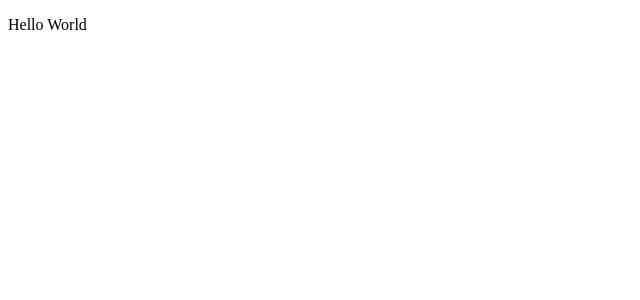
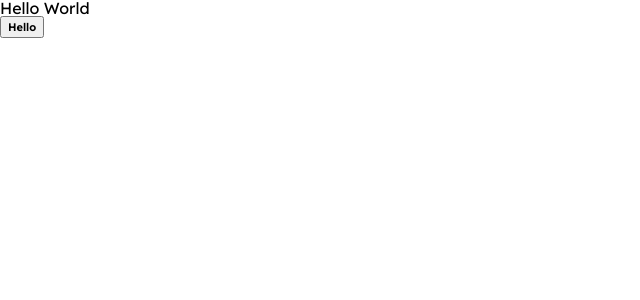
Before and after one commit to hoai1107/amam, a Vue app in the folder src/frontend/: page / in a window 1280 px wide. Shown: the top 300 px of the page, without its empty margins (0-640 px from the left). Built offline with nearby package versions, Linux system fonts and the light colour scheme.

Commit message:
add basic style class

```diff
--- a/src/frontend/src/App.vue
+++ b/src/frontend/src/App.vue
@@ -1,8 +1,11 @@
 <script setup>
 import { ref } from "vue";
+import ButtonItem from "@/components/ButtonItem.vue";
+
 const name = ref("Hello World");
 </script>
 
 <template>
   <p>{{ name }}</p>
+  <ButtonItem></ButtonItem>
 </template>
--- /dev/null
+++ b/src/frontend/src/assets/styles/base.css
@@ -0,0 +1,149 @@
+/* FONT */
+@import url("https://fonts.googleapis.com/css2?family=Readex+Pro:wght@400;600&display=swap");
+:root {
+  --font-family: "Readex Pro", sans-serif;
+}
+
+html {
+  font-family: var(--font-family);
+}
+
+.xxs-400 {
+  font-family: var(--font-family);
+  font-size: 11px;
+  line-height: 16px;
+}
+
+.xxs-600 {
+  font-family: var(--font-family);
+  font-size: 11px;
+  font-weight: 600;
+  line-height: 16px;
+}
+
+.xs-400 {
+  font-family: var(--font-family);
+  font-size: 12px;
+  line-height: 16px;
+}
+
+.xs-600 {
+  font-family: var(--font-family);
+  font-size: 12px;
+  font-weight: 600;
+  line-height: 16px;
+}
+
+.sm-400 {
+  font-family: var(--font-family);
+  font-size: 14px;
+  line-height: 20px;
+}
+
+.sm-600 {
+  font-family: var(--font-family);
+  font-size: 14px;
+  line-height: 20px;
+  font-weight: 600;
+}
+
+.base-400 {
+  font-family: var(--font-family);
+  font-size: 16px;
+  line-height: 24px;
+}
+
+.base-600 {
+  font-family: var(--font-family);
+  font-size: 16px;
+  line-height: 24px;
+  font-weight: 600;
+}
+
+.lg-400 {
+  font-family: var(--font-family);
+  font-size: 20px;
+  line-height: 32px;
+}
+
+.lg-600 {
+  font-family: var(--font-family);
+  font-size: 20px;
+  line-height: 32px;
+  font-weight: 600;
+}
+
+.xl-400 {
+  font-family: var(--font-family);
+  font-size: 24px;
+  line-height: 36px;
+}
+
+.xl-600 {
+  font-family: var(--font-family);
+  font-size: 24px;
+  line-height: 36px;
+  font-weight: 600;
+}
+
+.xxl-400 {
+  font-family: var(--font-family);
+  font-size: 32px;
+  line-height: 48px;
+}
+
+.xxl-600 {
+  font-family: var(--font-family);
+  font-size: 32px;
+  line-height: 48px;
+  font-weight: 600;
+}
+
+.xxxl-400 {
+  font-family: var(--font-family);
+  font-size: 48px;
+  line-height: 64px;
+}
+
+.xxxl-600 {
+  font-family: var(--font-family);
+  font-size: 48px;
+  line-height: 64px;
+  font-weight: 600;
+}
+
+.xxxxl-400 {
+  font-family: var(--font-family);
+  font-size: 64px;
+  line-height: 80px;
+}
+
+.xxxxl-600 {
+  font-family: var(--font-family);
+  font-size: 64px;
+  line-height: 80px;
+  font-weight: 600;
+}
+
+/* COLORS */
+:root {
+  --blueSky-light-800: #e8dcff;
+  --blueSky-primary: #8cf2ff;
+  --blueSky-dark-100: #7edae6;
+  --blueSky-dark-200: #70c2cc;
+  --blueSky-dark-300: #62a9b3;
+  --blueSky-dark-400: #549199;
+  --blueSky-dark-500: #467980;
+  --blueSky-dark-600: #386166;
+  --blueSky-dark-700: #2a494c;
+  --blueSky-dark-800: #1c3033;
+  --yellow-secondary: #ffef8c;
+  --yellow-light-800: #fffce8;
+  --red: #e33232;
+  --blue: #5c5cf0;
+  --black: #000000;
+  --white: #ffffff;
+  --gray-100: #e6e6e6;
+  --gray-300: #b3b3b3;
+  --gray-400: #999999;
+}
--- /dev/null
+++ b/src/frontend/src/assets/styles/reset.css
@@ -0,0 +1,124 @@
+html,
+body,
+div,
+span,
+applet,
+object,
+iframe,
+h1,
+h2,
+h3,
+h4,
+h5,
+h6,
+p,
+blockquote,
+pre,
+a,
+abbr,
+acronym,
+address,
+big,
+cite,
+code,
+del,
+dfn,
+em,
+img,
+ins,
+kbd,
+q,
+s,
+samp,
+small,
+strike,
+strong,
+sub,
+sup,
+tt,
+var,
+b,
+u,
+i,
+center,
+dl,
+dt,
+dd,
+ol,
+ul,
+li,
+fieldset,
+form,
+label,
+legend,
+table,
+caption,
+tbody,
+tfoot,
+thead,
+tr,
+th,
+td,
+article,
+aside,
+canvas,
+details,
+embed,
+figure,
+figcaption,
+footer,
+header,
+hgroup,
+menu,
+nav,
+output,
+ruby,
+section,
+summary,
+time,
+mark,
+audio,
+video {
+  margin: 0;
+  padding: 0;
+  border: 0;
+  font-size: 100%;
+  font: inherit;
+  vertical-align: baseline;
+}
+/* HTML5 display-role reset for older browsers */
+article,
+aside,
+details,
+figcaption,
+figure,
+footer,
+header,
+hgroup,
+menu,
+nav,
+section {
+  display: block;
+}
+body {
+  line-height: 1;
+}
+ol,
+ul {
+  list-style: none;
+}
+blockquote,
+q {
+  quotes: none;
+}
+blockquote:before,
+blockquote:after,
+q:before,
+q:after {
+  content: "";
+  content: none;
+}
+table {
+  border-collapse: collapse;
+  border-spacing: 0;
+}
--- /dev/null
+++ b/src/frontend/src/components/ButtonItem.vue
@@ -0,0 +1,5 @@
+<script setup></script>
+
+<template>
+  <button class="xxs-600">Hello</button>
+</template>
--- a/src/frontend/src/main.js
+++ b/src/frontend/src/main.js
@@ -2,6 +2,8 @@ import { createApp } from "vue";
 import { createPinia } from "pinia";
 
 import App from "./App.vue";
+import "@/assets/styles/reset.css";
+import "@/assets/styles/base.css";
 const app = createApp(App);
 
 app.use(createPinia());
```
